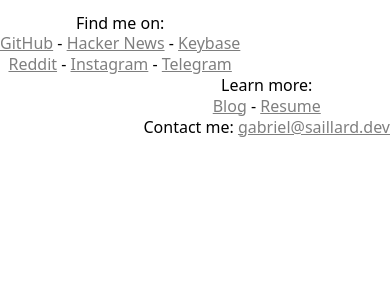
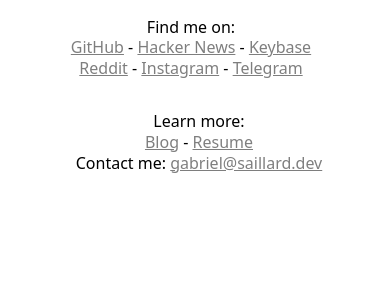
Before and after one commit to GitSquared/gaby.dev, a plain HTML site: page index.html in a window 390 px wide. Shown: the part 544-844 px from the top of the page. Drawn offline with Linux system fonts and the light colour scheme.

Commit message:
Responsive fixes

```diff
--- a/styles/main.css
+++ b/styles/main.css
@@ -66,3 +66,9 @@
 footer nav a:hover {
 	opacity: 1;
 }
+
+
+@media only all and (orientation: portrait) {
+	section#card *, footer * { float: none !important; }
+	footer nav:first-child { margin-bottom: 2em; }
+}
```
